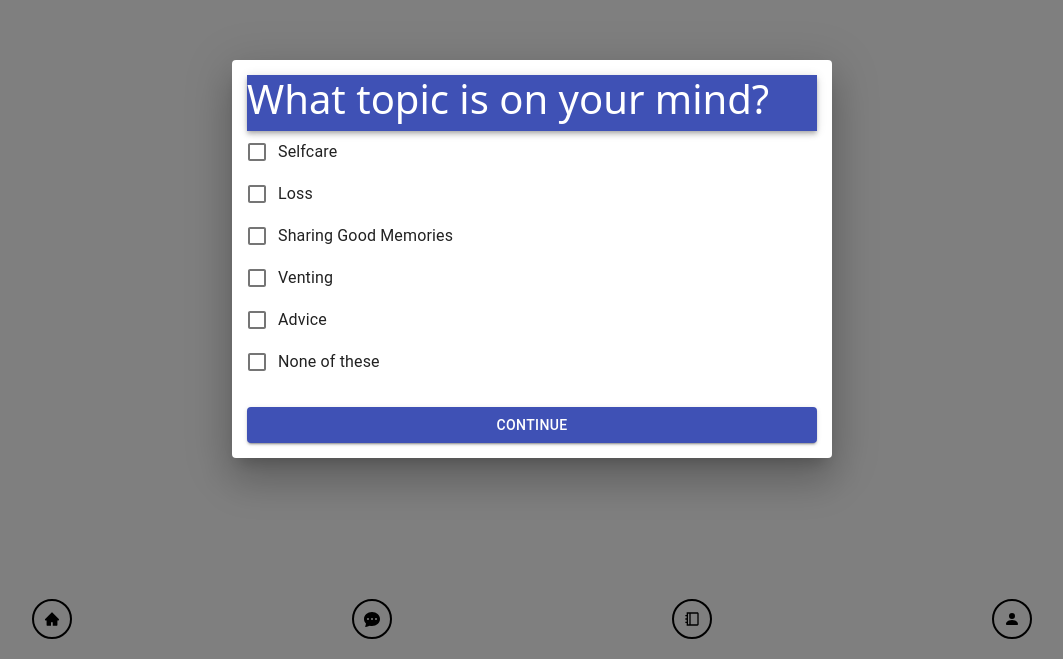
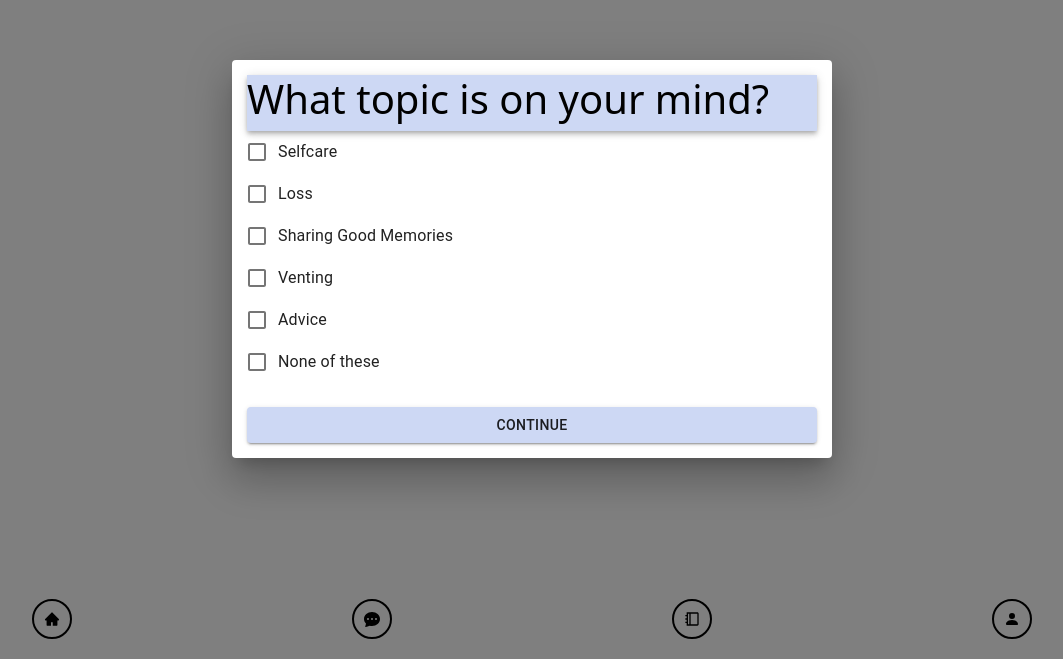
Before and after one commit to GALH2021/serenity, a React (Create React App) app: page /questionnaire in a window 1280 px wide. Shown: the part 141-800 px from the top of the page, without its empty margins (108-1171 px from the left). Built offline with nearby package versions, Linux system fonts and the light colour scheme; no server answers; a web font is replaced by a local one.

Commit message:
add inline styling to questionnaire

```diff
--- a/src/questionnaire/confirmChat.js
+++ b/src/questionnaire/confirmChat.js
@@ -32,7 +32,7 @@ class ConfirmChat extends Component {
                     fullWidth
                     maxWidth='sm'
                 >
-                    <AppBar position='static' title='Pick your chat!'>
+                    <AppBar position='static' title='Pick your chat!' style={{ backgroundColor: '#CDD8F4', color: 'black' }}>
                         <h1>Pick your chat!</h1>
                     </AppBar>
                     <br />
@@ -51,7 +51,7 @@ class ConfirmChat extends Component {
                     </div>
                     <br />
                     <Button
-                        color="primary"
+                        style={{ backgroundColor: '#CDD8F4' }}
                         variant="contained"
                         onClick={this.goToChat}
                     >Chat</Button>
--- a/src/questionnaire/personFilter.js
+++ b/src/questionnaire/personFilter.js
@@ -26,7 +26,7 @@ class PersonFilter extends Component {
                     fullWidth
                     maxWidth='sm'
                 >
-                    <AppBar position='static' title='Who would you like to chat with?'>
+                    <AppBar position='static' title='Who would you like to chat with?' style={{ backgroundColor: '#CDD8F4', color: 'black' }}>
                         <h1>Who would you like to chat with?</h1>
                     </AppBar>
                     <FormGroup>
@@ -120,7 +120,7 @@ class PersonFilter extends Component {
                         />
                         <br />
                         <Button
-                            color="primary"
+                            style={{ backgroundColor: '#CDD8F4' }}
                             variant="contained"
                             onClick={this.nextScreen}
                         >Continue</Button>
--- a/src/questionnaire/status.js
+++ b/src/questionnaire/status.js
@@ -27,7 +27,7 @@ class Status extends Component {
                     fullWidth
                     maxWidth='sm'
                 >
-                    <AppBar position='static' title='What would you like to share with the community?'>
+                    <AppBar position='static' title='What would you like to share with the community?' style={{ backgroundColor: '#CDD8F4', color: 'black' }}>
                         <h1>What would you like to share with the community?</h1>
                     </AppBar>
                     <TextField
@@ -59,7 +59,7 @@ class Status extends Component {
                     />
                     <br />
                     <Button
-                        color="primary"
+                        style={{ backgroundColor: '#CDD8F4' }}
                         variant="contained"
                         onClick={this.nextScreen}
                     >Continue</Button>
--- a/src/questionnaire/topicFilter.js
+++ b/src/questionnaire/topicFilter.js
@@ -22,7 +22,7 @@ class TopicFilter extends Component {
                     fullWidth
                     maxWidth='sm'
                 >
-                    <AppBar position='static' title='What topic is on your mind today?'>
+                    <AppBar position='static' title='What topic is on your mind today?' style={{ backgroundColor: '#CDD8F4', color: 'black' }}>
                         <h1>What topic is on your mind?</h1>
                     </AppBar>
                     <FormGroup>
@@ -94,7 +94,7 @@ class TopicFilter extends Component {
                         />
                         <br />
                         <Button
-                            color="primary"
+                            style={{ backgroundColor: '#CDD8F4' }}
                             variant="contained"
                             onClick={this.nextScreen}
                         >Continue</Button>
```
